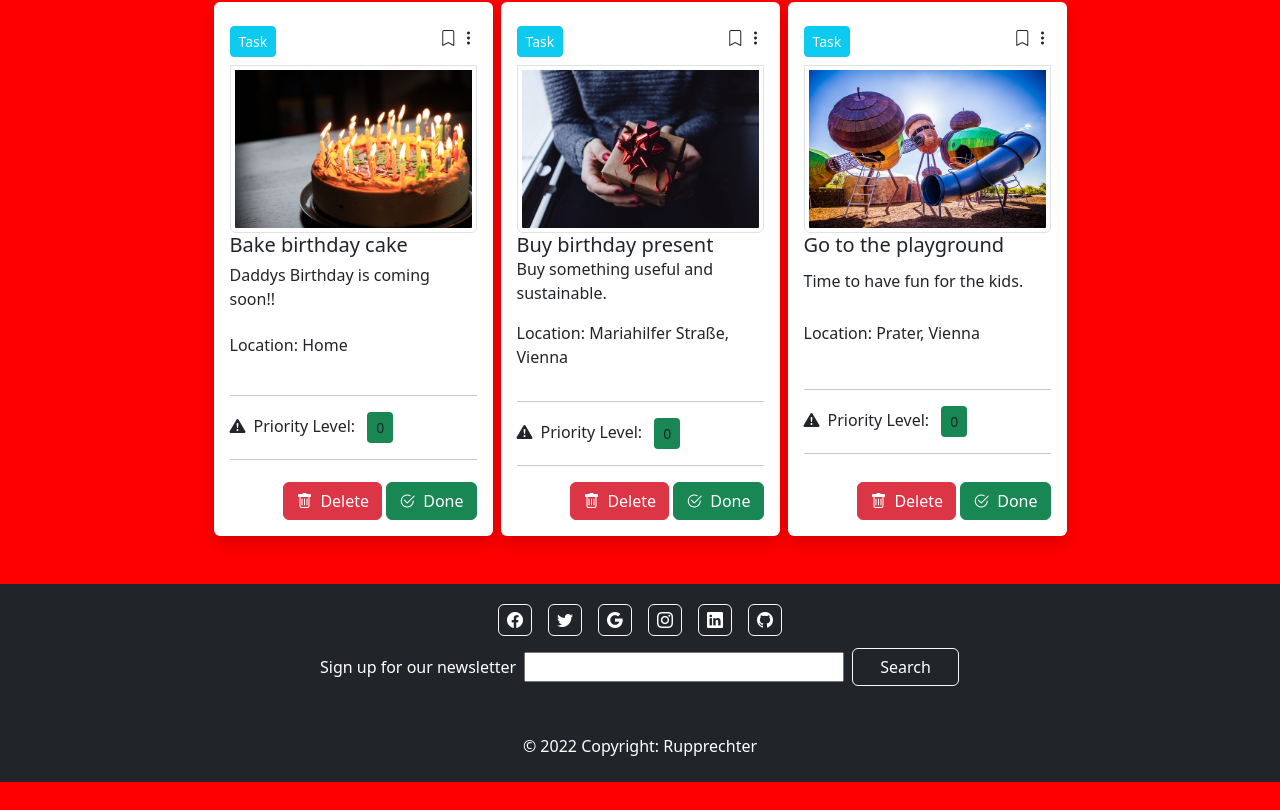
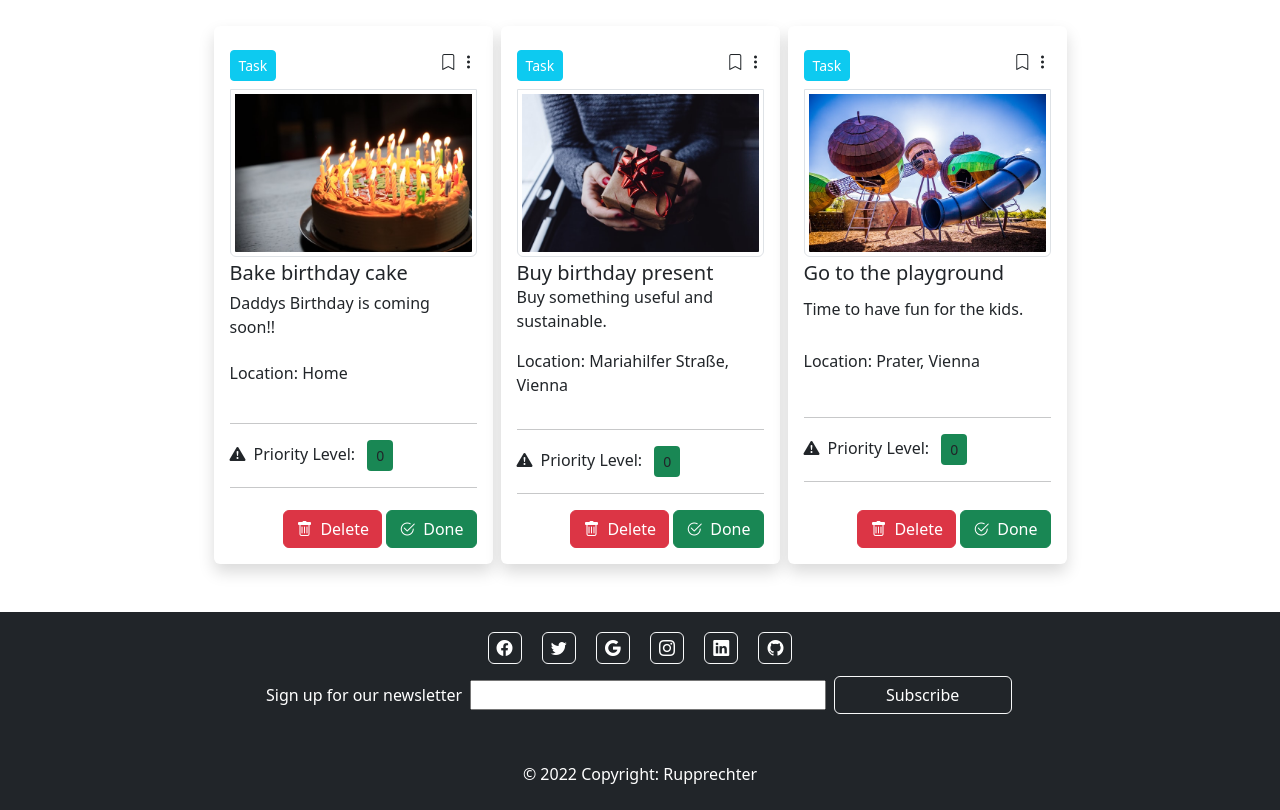
Before and after one commit to isolde-r/FE16-CR4-Rupprechter, a plain HTML site: page index.html in a window 1280 px wide. Shown: the part 1618-2428 px from the top of the page. Before the commit the page ends 2400 px from the top, so only its background shows below. Drawn offline with nearby package versions, Linux system fonts and the light colour scheme.

Commit message:
fixes small bugs

```diff
--- a/css/style.css
+++ b/css/style.css
@@ -11,24 +11,3 @@ body {
     width: 100vw;
     height: 100%
 }
-
-
-
-
-@media screen and (min-width: 992px) {
-    body {
-        background-color: red;
-    }
-}
-
-@media screen and (max-width: 991px) {
-    body {
-        background-color: orange;
-    }
-}
-
-@media screen and (max-width: 767px) {
-    body {
-        background-color: yellow;
-    }
-}
--- a/index.html
+++ b/index.html
@@ -16,14 +16,13 @@
 <body>
     <header>
         <nav class="navbar navbar-expand-lg navbar-dark bg-dark">
-            <div class="container-fluid">
-                <a class="navbar-brand" href="#"><i class="bi bi-list-task me-2"></i>MyPlanner</a>
+            <a class="navbar-brand ms-3" href="#"><i class="bi bi-list-task me-2"></i>MyPlanner</a>
             <button class="navbar-toggler" type="button" data-bs-toggle="collapse" data-bs-target="#navbarNav"
                 aria-controls="navbarNav" aria-expanded="false" aria-label="Toggle navigation">
                 <span class="navbar-toggler-icon"></span>
             </button>
-                <div class="collapse navbar-collapse" id="navbarNav">
-                    <ul class="navbar-nav d-flex">
+            <div class="collapse navbar-collapse justify-content-between" id="navbarNav">
+                <ul class="navbar-nav d-flex ms-2">
                     <li class="nav-item">
                         <a class="nav-link" href="#">Home</a>
                     </li>
@@ -33,14 +32,12 @@
                     <li class="nav-item">
                         <a class="nav-link" href="#">Settings</a>
                     </li>
-                        <li class="nav-item ms-auto">
-                            <a class="nav-link active" href="#" aria-current="page"><i class="bi bi-bell-fill"></i></a>
-                        </li>
                 </ul>
-                </div>
+                <p class="me-3 mt-3 ms-2"><i class="bi bi-bell-fill text-white"></i></p>
             </div>
         </nav>
     </header>
+
     <main>
         <section class="hero position-relative">
             <img src="images/planner_hero.jpg" class="img-fluid" alt="computer, tasklist and glasses">
@@ -48,8 +45,9 @@
                 class="h3 text-white position-absolute top-50 start-50 translate-middle text-center px-4 py-5 bg-secondary bg-opacity-75">
                 Weekly planner</h1>
         </section>
+
         <section class="container">
-            <header class="d-flex align-items-center my-3">
+            <header class="d-flex align-items-center my-3 col-lg-9 col-md-10 col-sm-12 mx-auto">
                 <h1 class="me-auto">Weekly tasks</h1>
                 <p class="m-0">Sort by priority:</p>
                 <button type="button" class="btn sortMe"><i class="bi bi-sort-up"></i></button>
@@ -58,23 +56,26 @@
         </section>
 
     </main>
+
     <footer class="navbar container-fluid d-block bg-dark text-center">
-        <p class="text-white my-3 text"><i class="bi bi-facebook px-2 py-1 border-light border m-2 rounded"></i><i
-                class="bi bi-twitter px-2 py-1 border-light border m-2 rounded"></i><i
-                class="bi bi-google px-2 py-1 border-light border m-2 rounded"></i><i
-                class="bi bi-instagram px-2 py-1 border-light border m-2 rounded"></i><i
-                class="bi bi-linkedin px-2 py-1 border-light border m-2 rounded"></i><i
-                class="bi bi-github px-2 py-1 border-light border m-2 rounded"></i></p>
-        <!-- <nav class=" "> -->
-        <!-- <div class=""> -->
-        <form class="d-flex align-items-center text-white" role="search">
-            <label class="offset-3 col-auto me-2" for="">Sign up for our newsletter</label>
-            <input class="col-3 me-2" type="search" aria-label="Search">
-            <button class="col-1 btn btn-outline-light text-white" type="submit">Search</button>
+        <p class="text-white my-3 text">
+            <i class="bi bi-facebook px-2 py-1 border-light border m-2 rounded"></i>
+            <i class="bi bi-twitter px-2 py-1 border-light border m-2 rounded"></i>
+            <i class="bi bi-google px-2 py-1 border-light border m-2 rounded"></i>
+            <i class="bi bi-instagram px-2 py-1 border-light border m-2 rounded"></i>
+            <i class="bi bi-linkedin px-2 py-1 border-light border m-2 rounded"></i>
+            <i class="bi bi-github px-2 py-1 border-light border m-2 rounded"></i>
+        </p>
+        <form class="d-flex flex-column flex-sm-row align-items-center text-white col-sm-11 col-md-10 mx-auto"
+            role="search">
+            <label
+                class="col-8 text-center text-sm-end col-sm-5 col-md-4 col-lg-3 offset-lg-1 me-2 text-end mb-2 mb-sm-0"
+                for="text">Sign up for our newsletter</label>
+            <input class="col-5 col-sm-3 col-md-5 col-lg-4 me-2 mb-3 mb-sm-0" type="search" aria-label="Search" name="text">
+            <button class="col-3 col-sm-2 col-md-2 col-lg-2 col-xxl-1 btn btn-outline-light text-white"
+                type="submit">Subscribe</button>
         </form>
-        <!-- </div> -->
         <p class="mt-5 text-white">&copy; 2022 Copyright: Rupprechter</p>
-        <!-- </nav> -->
     </footer>
 
 
--- a/js/script.js
+++ b/js/script.js
@@ -4,10 +4,8 @@ let taskOverview = document.querySelector(".cards");
 function printCard() {
     taskOverview.innerHTML = "";
     for (let i = 0; i < duties.length; i++) {
-        taskOverview.innerHTML += `<div class="shadow p-3 mb-5 bg-body rounded col-lg-3 col-md-5 col-s-12 m-0
-        container-fluid d-flex flex-column justify-content-between">
-
-
+        taskOverview.innerHTML += `
+        <div class="shadow p-3 mb-5 bg-body rounded col-lg-3 col-md-5 col-sm-12 m-0 container-fluid d-flex flex-column justify-content-between">
             <header class="cardheader d-flex justify-content-between my-2">
                 <button type="button" class="btn btn-info btn-sm text-white">Task</button>
                 <div>
@@ -17,7 +15,7 @@ function printCard() {
             </header>
             <img src="${duties[i].image}" class="card-img-top img-thumbnail" alt="...">
             <div class="card-body d-flex flex-column justify-content-between">
-            <h5 class="card-title">${duties[i].taskName}</h5>
+                <h5 class="card-title mt-1">${duties[i].taskName}</h5>
                 <p class="card-text">${duties[i].description}</p>
                 <p>Location: ${duties[i].location} </p>
                 <div>
@@ -32,9 +30,7 @@ function printCard() {
                             class="bi bi-check2-circle me-2"></i>Done</button>
                 </div>
             </div>
-
         </div>`
-
     }
 
     let prioButtons = document.querySelectorAll(".prio-button");
@@ -53,6 +49,7 @@ function printCard() {
         colorize(duties[i].importance, item);
     })
 }
+
 printCard();
 
 
@@ -77,6 +74,5 @@ function sortPrint() {
 
 function sortImp(a, b) {
     let difference = b.importance - a.importance
-    // console.log(`${b.taskName}(${b.importance}) - ${a.taskName}(${a.importance}) = ${difference}`);
     return difference;
 }
```
Lines whose indentation alone changed are shown as unchanged.
